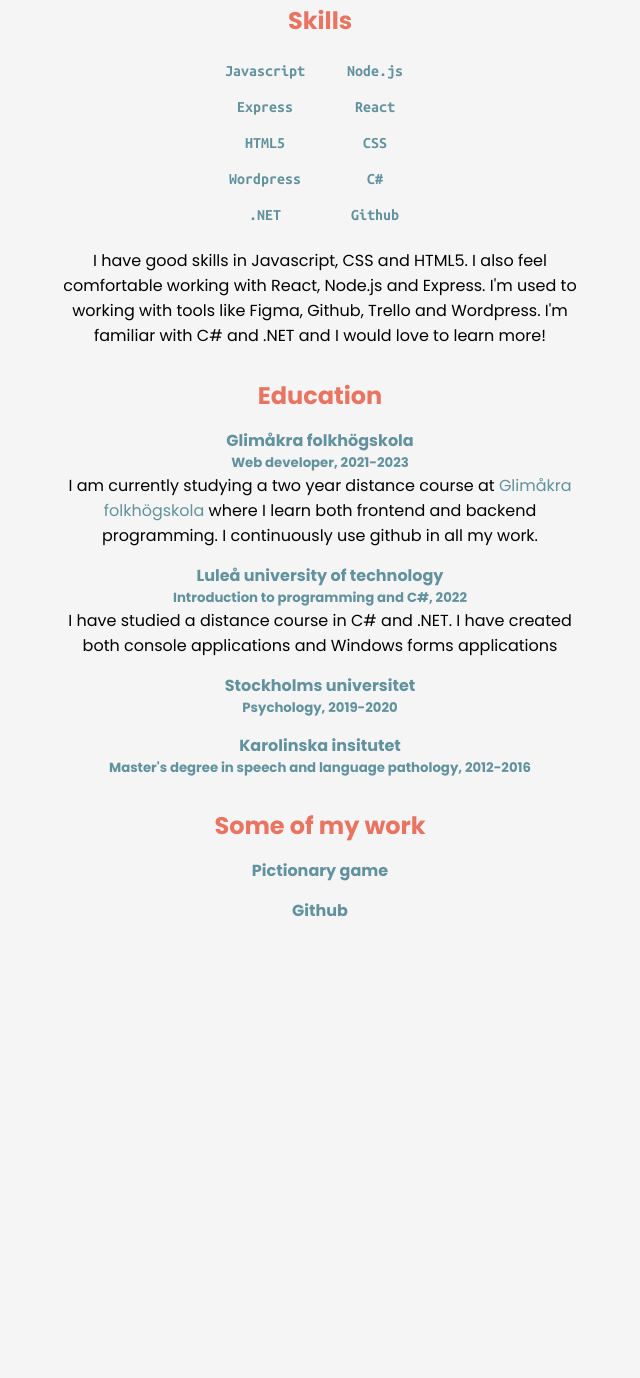
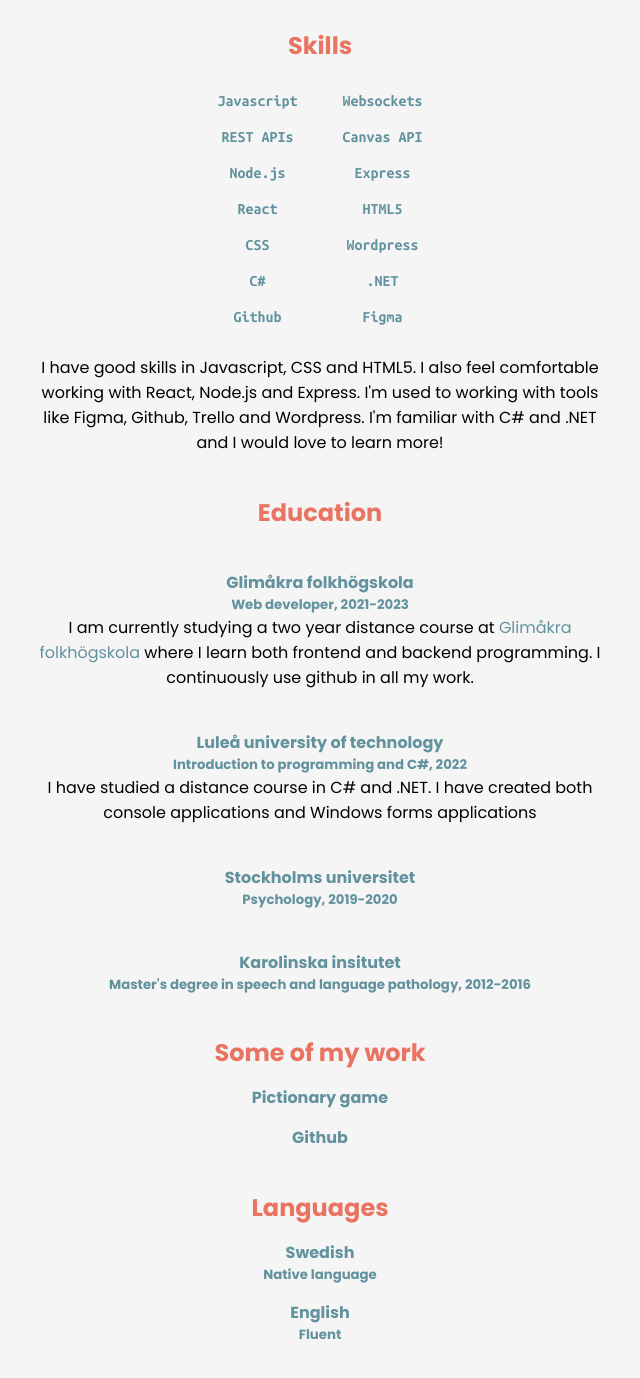
Before and after one commit to annieembrink/mypage, a plain HTML site: page index.html in a window 1280 px wide. Shown: the part 532-1910 px from the top of the page, without its empty margins (320-960 px from the left). Before the commit the page ends 1660 px from the top, so only its background shows below. Drawn offline with Linux system fonts and the light colour scheme.

Commit message:
added languages

```diff
--- a/index.html
+++ b/index.html
@@ -17,7 +17,7 @@
 
         <!-- Modal content -->
         <div class="modal-content">
-            <img src="img/annie.png" alt=""/>
+            <img src="img/annie.png" alt="" />
         </div>
 
     </div>
@@ -82,6 +82,9 @@
             <h2>Skills</h2>
             <div id="pTags">
                 <p>Javascript</p>
+                <p>Websockets</p>
+                <p>REST APIs</p>
+                <p>Canvas API</p>
                 <p>Node.js</p>
                 <p>Express</p>
                 <p>React</p>
@@ -91,6 +94,7 @@
                 <p>C#</p>
                 <p>.NET</p>
                 <p>Github</p>
+                <p>Figma</p>
             </div>
             <p>I have good skills in Javascript, CSS and HTML5. I also feel comfortable working with React,
                 Node.js and Express. I'm used to working with tools like Figma, Github, Trello and Wordpress. I'm
@@ -100,21 +104,32 @@
         <div id="education">
             <h2>Education</h2>
 
+            <div id="glimakra">
                 <h4>Glimåkra folkhögskola</h4>
                 <h5>Web developer, 2021-2023</h5>
-            <p>I am currently studying a two year distance course at <a id="glimnet" href="https://glimnet.se/kurser/webbutvecklare/" target="_blank" rel="noreferrer">Glimåkra folkhögskola</a> where I learn both frontend
+                <p>I am currently studying a two year distance course at <a id="glimnet"
+                        href="https://glimnet.se/kurser/webbutvecklare/" target="_blank" rel="noreferrer">Glimåkra
+                        folkhögskola</a> where I learn both frontend
                     and backend programming. I continuously use github in all my work.</p>
+            </div>
 
+            <div id="lulea">
                 <h4>Luleå university of technology</h4>
                 <h5>Introduction to programming and C#, 2022</h5>
-            <p>I have studied a distance course in C# and .NET. I have created both console applications and Windows forms
+                <p>I have studied a distance course in C# and .NET. I have created both console applications and Windows
+                    forms
                     applications</p>
+            </div>
 
+            <div id="su">
                 <h4>Stockholms universitet</h4>
                 <h5>Psychology, 2019-2020</h5>
+            </div>
 
+            <div id="ki">
                 <h4>Karolinska insitutet</h4>
                 <h5>Master's degree in speech and language pathology, 2012-2016</h5>
+            </div>
         </div>
 
         <div id="someWork">
@@ -127,6 +142,15 @@
                 <h4><a href="https://github.com/annieembrink" target="_blank" rel="noreferrer">Github</a></h4>
             </div>
         </div>
+
+        <div id="languages">
+            <h2>Languages</h2>
+            <h4>Swedish</h4>
+            <h5>Native language</h5>
+
+            <h4>English</h4>
+            <h5>Fluent</h5>
+        </div>
     </main>
 
     <script src="code.js"></script>
--- a/style.css
+++ b/style.css
@@ -29,7 +29,7 @@
     right: 10px;
     padding: 5px 10px;
     border-radius: 10px;
-    background-color:#F5F5F5;
+    background-color: #F5F5F5;
     color: #E87461;
     font-size: 0.8rem;
     cursor: pointer;
@@ -77,8 +77,7 @@
 }
 
 main div {
-    min-height: 100px;
-    padding: 15px;
+    margin: 40px 0;
 }
 
 main h4,
@@ -107,6 +106,7 @@
 
 #gitItem {
     padding: 0;
+    margin: 0;
 }
 
 #lookingForWork p {
@@ -117,7 +117,7 @@
     display: grid;
     grid-template-columns: repeat(2, 1fr);
     max-width: 250px;
-    margin: auto;
+    margin:  20px auto;
 }
 
 #skills #pTags p {
@@ -190,7 +190,8 @@
     height: 100%;
 }
 
-.contact-modal-content p, .contact-modal-content a {
+.contact-modal-content p,
+.contact-modal-content a {
     color: #E87461;
     text-decoration: none;
     font-weight: 500;
@@ -227,6 +228,7 @@
     text-decoration: none;
     cursor: pointer;
 }
+
 .contactClose:hover,
 .contactClose:focus {
     color: black;
```
Lines whose indentation alone changed are shown as unchanged.
